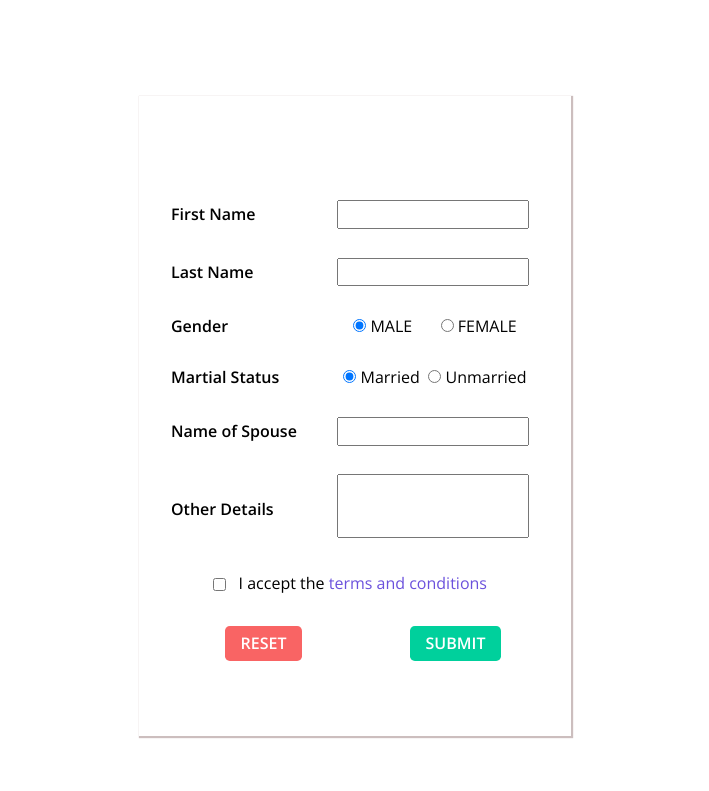
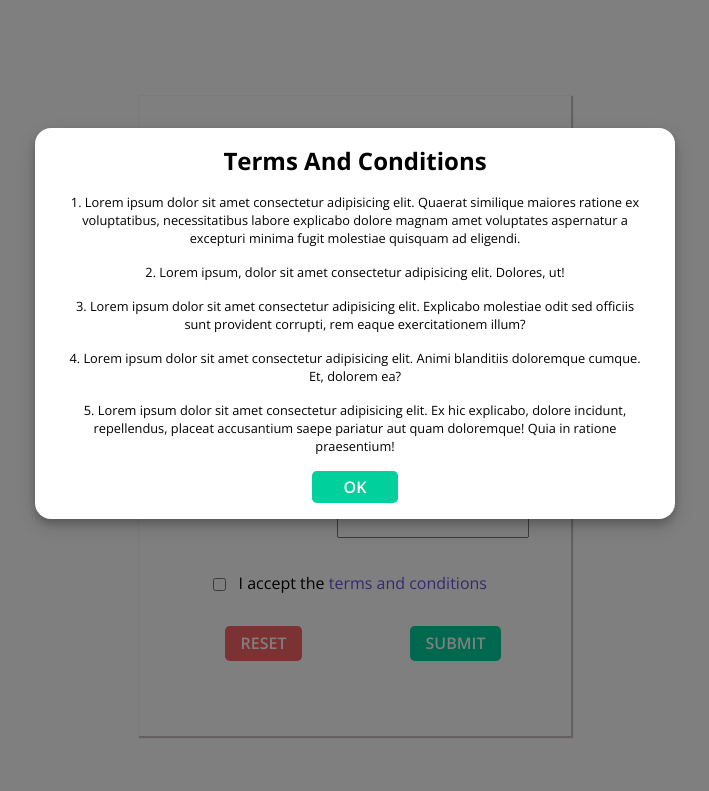
Before and after one commit to ashu762/employee-details, a plain HTML site: page index.html in a window 1280 px wide. Both pictures are taken after a click on the element "terms and conditions". Shown: the top 791 px of the page, without its empty margins (285-994 px from the left). Drawn offline with nearby package versions, Linux system fonts and the light colour scheme.

Commit message:
Added modal for term and condition

```diff
--- a/index.css
+++ b/index.css
@@ -173,8 +173,68 @@ i {
   color: red;
 }
 
-@media screen and (max-width: 600px) {
+/* .button:hover {
+  background: #3876ac;
+} */
+
+.modal {
+  display: none;
+  position: fixed;
+  z-index: 1;
+  left: 0;
+  top: 0;
+  height: 100%;
+  width: 100%;
+  overflow: auto;
+  background-color: rgba(0, 0, 0, 0.5);
+}
+
+.modal-content {
+  margin: 10% auto;
+  background-color: white;
+  border-radius: 1rem;
+  width: 50%;
+  padding: 1rem 2rem;
+  box-shadow: 0 0.3rem 0.5rem 0 rgba(0, 0, 0, 0.2),
+    0 0.45rem 1.3rem 0 rgba(0, 0, 0, 0.17);
+  animation-name: modalopen;
+  animation-duration: 1s;
+  -webkit-border-radius: 1rem;
+  -moz-border-radius: 1rem;
+  -ms-border-radius: 1rem;
+  -o-border-radius: 1rem;
+}
+
+@keyframes modalopen {
+  from {
+    opacity: 0;
+  }
+  to {
+    opacity: 1;
+  }
+}
+
+.terms--title {
+  font-size: 1.5rem;
+  margin-bottom: 1rem;
+  font-weight: bold;
+}
+.term {
+  margin-top: 1rem;
+  font-size: 0.8rem;
+}
+
+.close-btn {
+  display: inline-block;
+  margin-top: 1rem;
+  padding: 0.3rem 2rem;
+}
+
+@media screen and (max-width: 700px) {
   * {
     font-size: 14px;
   }
+  .modal-content {
+    width: 80%;
+  }
 }
--- a/index.html
+++ b/index.html
@@ -88,7 +88,35 @@
             </div>
             <div class="terms">
                 <input type="checkbox" id="checked" name="checked">
-                <span>I accept the <span class="termsLink">terms and conditions</span></span>
+                <span>I accept the <span class="termsLink" id="modal-btn">terms and conditions</span></span>
+                <div id="my-modal" class="modal">
+                    <div class="modal-content">
+
+                        <div class="terms--title">Terms And Conditions</div>
+
+                        <div class="terms-content">
+                            <div class="term">1. Lorem ipsum dolor sit amet consectetur adipisicing elit. Quaerat
+                                similique maiores ratione ex voluptatibus, necessitatibus labore explicabo dolore magnam
+                                amet voluptates aspernatur a excepturi minima fugit molestiae quisquam ad eligendi.
+                            </div>
+                            <div class="term">2. Lorem ipsum, dolor sit amet consectetur adipisicing elit. Dolores, ut!
+                            </div>
+                            <div class="term">3. Lorem ipsum dolor sit amet consectetur adipisicing elit. Explicabo
+                                molestiae odit sed officiis sunt provident corrupti, rem eaque exercitationem illum?
+                            </div>
+                            <div class="term">4. Lorem ipsum dolor sit amet consectetur adipisicing elit. Animi
+                                blanditiis doloremque cumque. Et, dolorem ea?</div>
+                            <div class="term">5. Lorem ipsum dolor sit amet consectetur adipisicing elit. Ex hic
+                                explicabo,
+                                dolore incidunt, repellendus, placeat accusantium saepe pariatur aut quam doloremque!
+                                Quia in ratione praesentium!</div>
+
+                            <div class="btn close-btn">OK</div>
+                        </div>
+
+
+                    </div>
+                </div>
                 <i class="fa fa-exclamation-circle fa-lg icon icon--checkbox"></i>
 
             </div>
@@ -112,7 +140,6 @@
         </div>
 
     </div>
-
 </body>
 
 </html>
--- a/index.js
+++ b/index.js
@@ -95,6 +95,7 @@ submitButton.addEventListener("click", (event) => {
     }
     return;
   }
+  alert("Thank You");
 });
 
 resetButton.addEventListener("click", (event) => {
@@ -107,3 +108,25 @@ resetButton.addEventListener("click", (event) => {
   spouseIcon.classList.add("icon--spouse");
   checkBoxIcon.classList.add("icon--checkbox");
 });
+
+const modal = document.querySelector("#my-modal");
+const modalBtn = document.querySelector("#modal-btn");
+const closeBtn = document.querySelector(".close-btn");
+
+modalBtn.addEventListener("click", openModal);
+closeBtn.addEventListener("click", closeModal);
+window.addEventListener("click", outsideClick);
+
+function openModal() {
+  modal.style.display = "block";
+}
+
+function closeModal() {
+  modal.style.display = "none";
+}
+
+function outsideClick(e) {
+  if (e.target == modal) {
+    modal.style.display = "none";
+  }
+}
```
